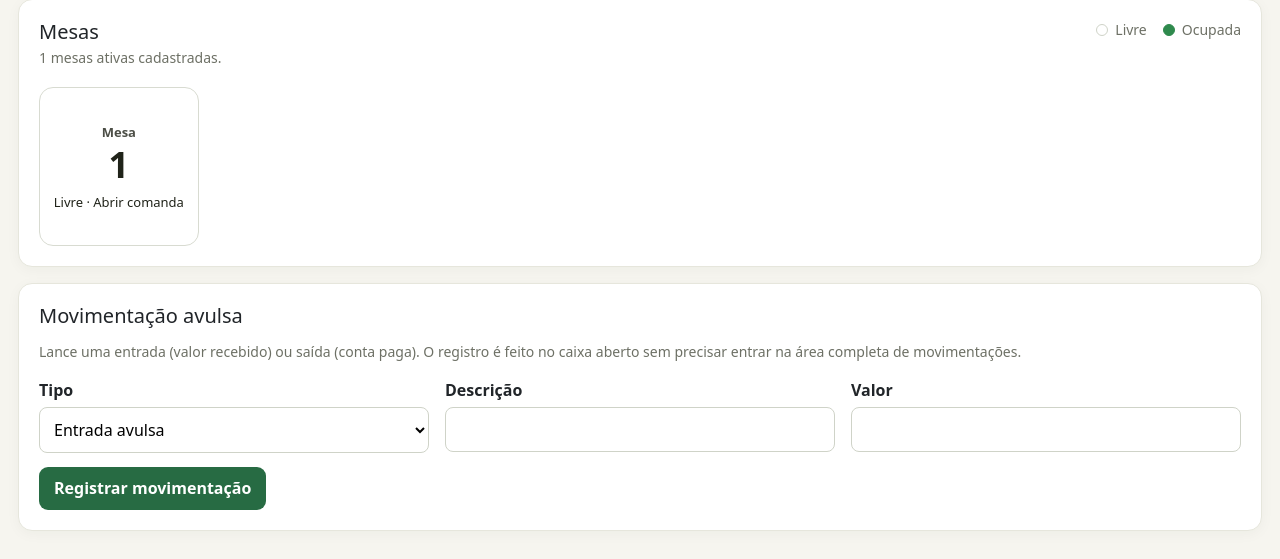
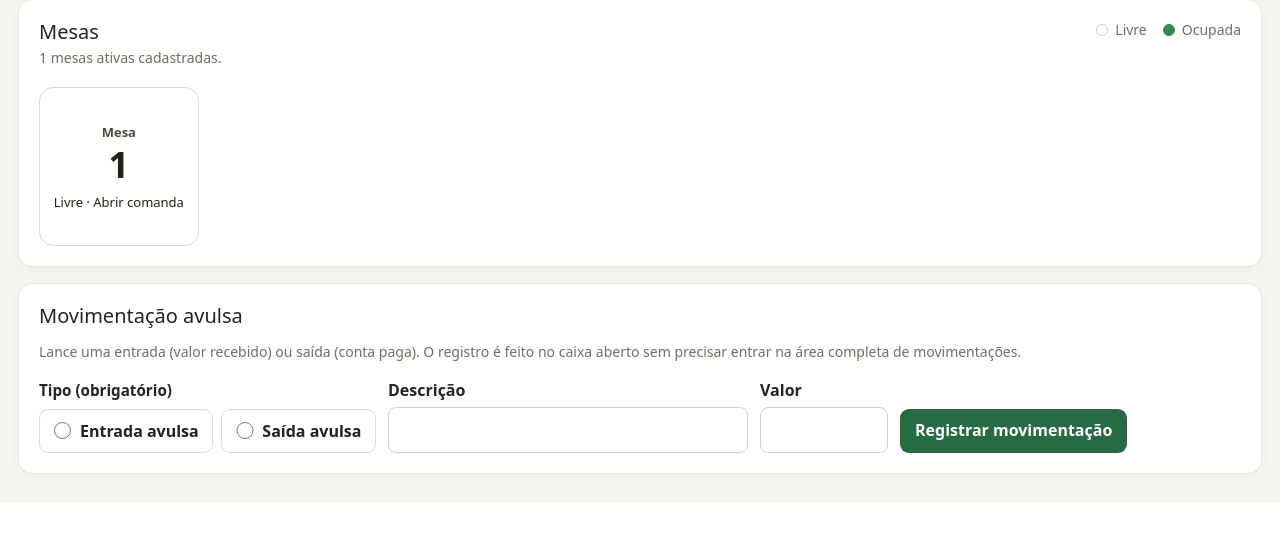
Before and after one commit to joaosalesgn/garapeiro, a Django app: page / in a window 1280 px wide. Shown: the part 426-985 px from the top of the page. After the commit the page ends 928 px from the top, so only its background shows below. Run offline with Django 5.2, Linux system fonts and the light colour scheme; a user stored in the database is signed in; tables that the repository leaves empty hold one stand-in row (values such as "Sample post"); data that the repository does not hold is empty; parts of the project's set-up code (start-up, migrations or seed data) failed here and were passed over.

Commit message:
Mudado a forma de inserir entradas e saídas avulsas.

```diff
--- a/atendimento/forms.py
+++ b/atendimento/forms.py
@@ -249,7 +249,7 @@ class FecharCaixaForm(forms.Form):
 
 
 class MovimentacaoForm(forms.Form):
-    tipo = forms.ChoiceField(choices=(("ENTRADA", "Entrada avulsa"), ("SAIDA", "Saída avulsa")))
+    tipo = forms.ChoiceField(choices=(("ENTRADA", "Entrada avulsa"), ("SAIDA", "Saída avulsa")), required=True, widget=forms.RadioSelect)
     descricao = forms.CharField(max_length=150)
     valor = forms.DecimalField(min_value=Decimal("0.01"), max_digits=10, decimal_places=2, widget=MoneyInput())
 
--- a/atendimento/templates/inicio.html
+++ b/atendimento/templates/inicio.html
@@ -3,9 +3,11 @@
 {% block title %}
     Visão geral
 {% endblock %}
+
 {% block page_css %}
     <link href="{% static 'css/inicio.css' %}" rel="stylesheet">
 {% endblock %}
+
 {% block content %}
     <h1>
         Visão geral
@@ -126,18 +128,40 @@
                 <form method="post" action="{% url 'atendimento:registrar_movimentacao' %}">
                     {% csrf_token %}
                     <input type="hidden" name="origem" value="inicio">
-                    <div class="grid">
+                    <div class="movement-form-row">
+                        <fieldset class="movement-type-field">
+                            <legend>Tipo (obrigatório)</legend>
+                            <div class="movement-type-options">
+                                <label class="movement-type-choice" for="id_tipo_entrada">
+                                    <input type="radio" name="tipo" id="id_tipo_entrada"
+                                        value="ENTRADA" required
+                                        {% if movimentacao_form.tipo.value == 'ENTRADA' %}checked{% endif %}>
+                                    <span>Entrada avulsa</span>
+                                </label>
+                                <label class="movement-type-choice" for="id_tipo_saida">
+                                    <input type="radio" name="tipo" id="id_tipo_saida"
+                                        value="SAIDA" required
+                                        {% if movimentacao_form.tipo.value == 'SAIDA' %}checked{% endif %}>
+                                    <span>Saída avulsa</span>
+                                </label>
+                            </div>
+                            {% if movimentacao_form.tipo.errors %}
+                                <div class="movement-type-error">{{ movimentacao_form.tipo.errors }}</div>
+                            {% endif %}
+                        </fieldset>
+
                         <div class="field">
-                            <label for="id_tipo">Tipo</label>{{ movimentacao_form.tipo }}
+                            <label for="id_descricao">Descrição</label>
+                            {{ movimentacao_form.descricao }}
                         </div>
+
                         <div class="field">
-                            <label for="id_descricao">Descrição</label>{{ movimentacao_form.descricao }}
+                            <label for="id_valor">Valor</label>
+                            {{ movimentacao_form.valor }}
                         </div>
-                        <div class="field">
-                            <label for="id_valor">Valor</label>{{ movimentacao_form.valor }}
-                        </div>
+
+                        <button type="submit">Registrar movimentação</button>
                     </div>
-                    <button type="submit">Registrar movimentação</button>
                 </form>
             {% else %}
                 <div class="empty">
--- a/static/css/inicio.css
+++ b/static/css/inicio.css
@@ -132,6 +132,115 @@
     grid-column: 1 / -1
 }
 
+/* ===== Movimentação avulsa: campo Tipo ===== */
+
+.movement-type-field {
+    border: 0;
+    padding: 0;
+    margin: 0 0 1rem;
+    min-width: 0
+}
+
+.movement-type-field legend {
+    float: none;
+    width: auto;
+    margin: 0 0 .5rem;
+    padding: 0;
+    font-size: .95rem;
+    font-weight: 600
+}
+
+.movement-type-options {
+    display: flex;
+    flex-wrap: wrap;
+    align-items: center;
+    gap: .65rem
+}
+
+.movement-type-choice {
+    display: inline-flex;
+    align-items: center;
+    justify-content: flex-start;
+    gap: .55rem;
+    width: auto;
+    min-height: 44px;
+    margin: 0;
+    padding: .55rem .85rem;
+    border: 1px solid #d8ddd5;
+    border-radius: 9px;
+    background: #fff;
+    color: #20231f;
+    font-weight: 650;
+    line-height: 1.25;
+    cursor: pointer;
+    transition: border-color .15s ease, background-color .15s ease
+}
+
+.movement-type-choice:has(input:checked) {
+    border-color: #26734d;
+    background: #eef6f0
+}
+
+.movement-type-choice:focus-within {
+    outline: 3px solid #c9e3d0;
+    outline-offset: 1px
+}
+
+.movement-type-choice input[type="radio"] {
+    flex: 0 0 auto;
+    width: 1.1rem;
+    height: 1.1rem;
+    margin: 0;
+    accent-color: #26734d
+}
+
+.movement-type-error {
+    margin-top: .35rem;
+    color: #b64036;
+    font-size: .875rem
+}
+
+/* ===== Movimentação avulsa: tudo na mesma linha ===== */
+
+form .movement-form-row {
+    display: grid;
+    grid-template-columns: max-content minmax(240px, 360px) 128px max-content;
+    gap: 12px;
+    align-items: end;
+    width: fit-content;
+    max-width: 100%;
+}
+
+form .movement-form-row .movement-type-field,
+form .movement-form-row .field {
+    min-width: 0;
+    margin: 0;
+}
+
+form .movement-form-row .movement-type-options {
+    flex-wrap: nowrap;
+    gap: 8px;
+}
+
+form .movement-form-row .field input {
+    box-sizing: border-box;
+    width: 100%;
+}
+
+form .movement-form-row button {
+    margin: 0;
+    white-space: nowrap;
+}
+
+/* ===== Responsivo ===== */
+
+@media (max-width: 900px) {
+    form .movement-form-row {
+        grid-template-columns: 1fr;
+        width: 100%;
+    }
+}
+
 @media (max-width: 520px) {
     .tables-heading {
         flex-direction: column
```
Also changed, not shown: atendimento/templates/caixa.html (+18 -7 lines), static/css/caixa.css (added, +71 -0 lines).
